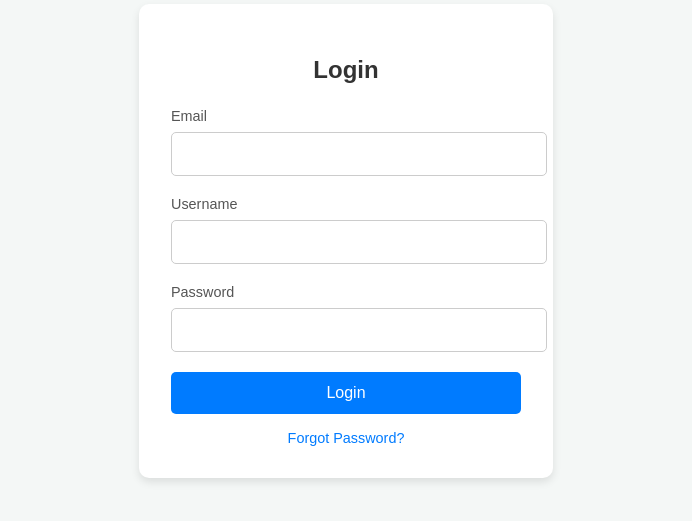
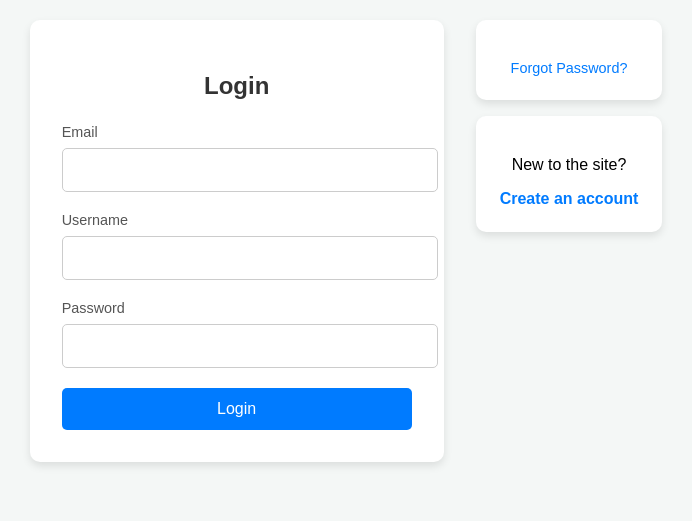
Before and after one commit to uaalumni02/task_management_front, a React (Create React App) app: page / in a window 1280 px wide. Shown: the part 159-680 px from the top of the page, without its empty margins (294-986 px from the left). Built offline with nearby package versions, Linux system fonts and the light colour scheme.

Commit message:
update login layout

```diff
--- a/src/pages/Login.js
+++ b/src/pages/Login.js
@@ -23,6 +23,7 @@
   };
 
   return (
+    <div className="login-page">
       <div className="login-container">
         <form onSubmit={handleSubmit} className="login-form">
           <h2>Login</h2>
@@ -66,12 +67,24 @@
           <button type="submit" className="login-btn">
             Login
           </button>
+        </form>
+      </div>
+
+      <div className="options-container">
+        <div className="card">
           <a href="#" className="forgot-password-link">
             Forgot Password?
           </a>
-      </form>
+        </div>
+        <div className="card">
+          <p>New to the site?</p>
+          <a href="#" className="signup-link">
+            Create an account
+          </a>
+        </div>
+      </div>
     </div>
   );
-}
+};
 
 export default Login;
--- a/src/static/login.css
+++ b/src/static/login.css
@@ -1,5 +1,4 @@
-/* App.css */
-
+/* General page styling */
 body {
   font-family: Arial, sans-serif;
   background-color: #f4f7f6;
@@ -11,6 +10,15 @@
   height: 100vh;
 }
 
+/* Page layout */
+.login-page {
+  display: flex;
+  justify-content: space-between;
+  align-items: flex-start;
+  gap: 2rem;
+}
+
+/* Login container */
 .login-container {
   background-color: white;
   padding: 2rem;
@@ -65,15 +73,37 @@
   background-color: #0056b3;
 }
 
-  .forgot-password-link {
+/* Options container */
+.options-container {
+  display: flex;
+  flex-direction: column;
+  gap: 1rem;
+}
+
+.card {
+  background-color: white;
+  padding: 1.5rem;
+  border-radius: 10px;
+  box-shadow: 0 4px 8px rgba(0, 0, 0, 0.1);
+  text-align: center;
+}
+
+.forgot-password-link,
+.signup-link {
   display: block;
-    text-align: center;
-    margin-top: 1rem;
   font-size: 0.9rem;
   color: #007bff;
   text-decoration: none;
+  margin-top: 1rem;
 }
 
-  .forgot-password-link:hover {
+.forgot-password-link:hover,
+.signup-link:hover {
   text-decoration: underline;
 }
+
+/* New user section */
+.signup-link {
+  font-size: 1rem;
+  font-weight: bold;
+}
```
Lines whose indentation alone changed are shown as unchanged.
